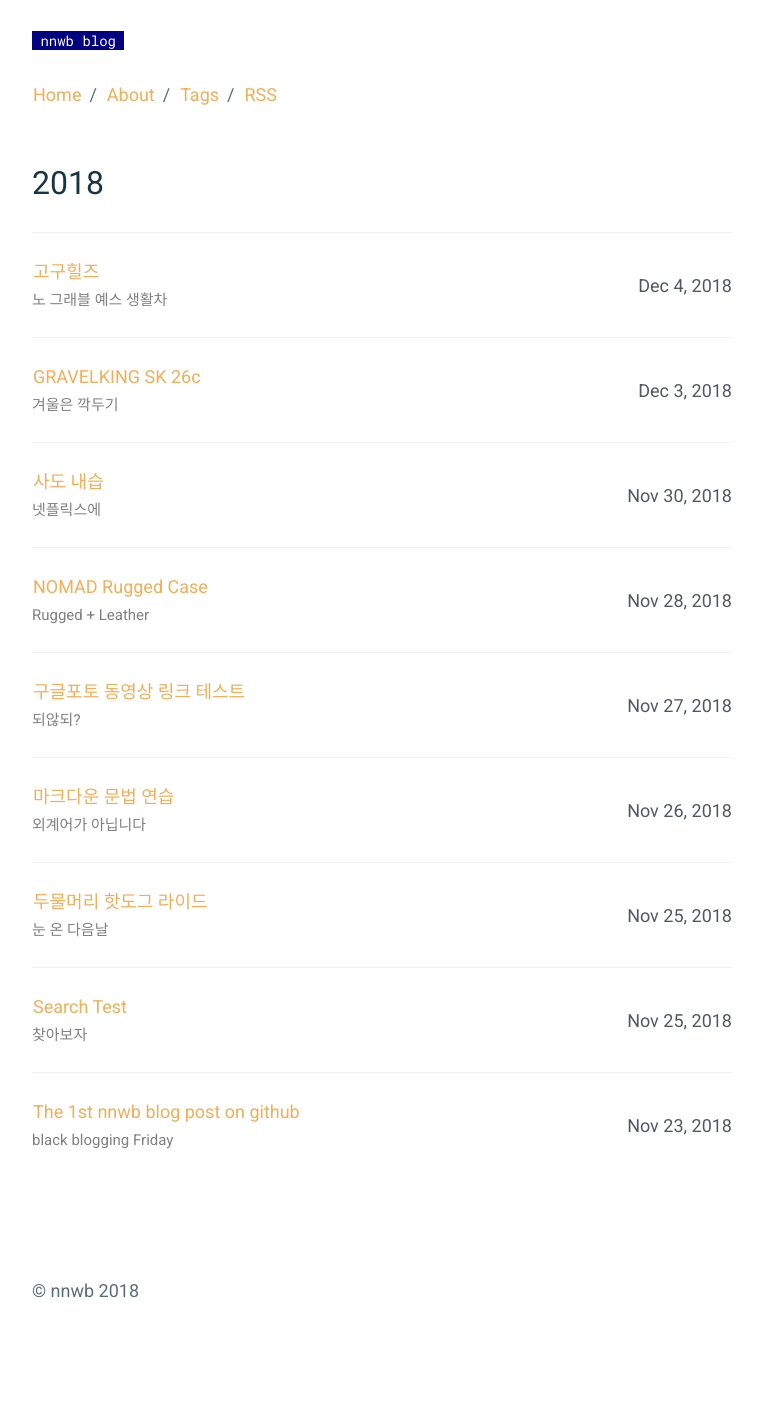
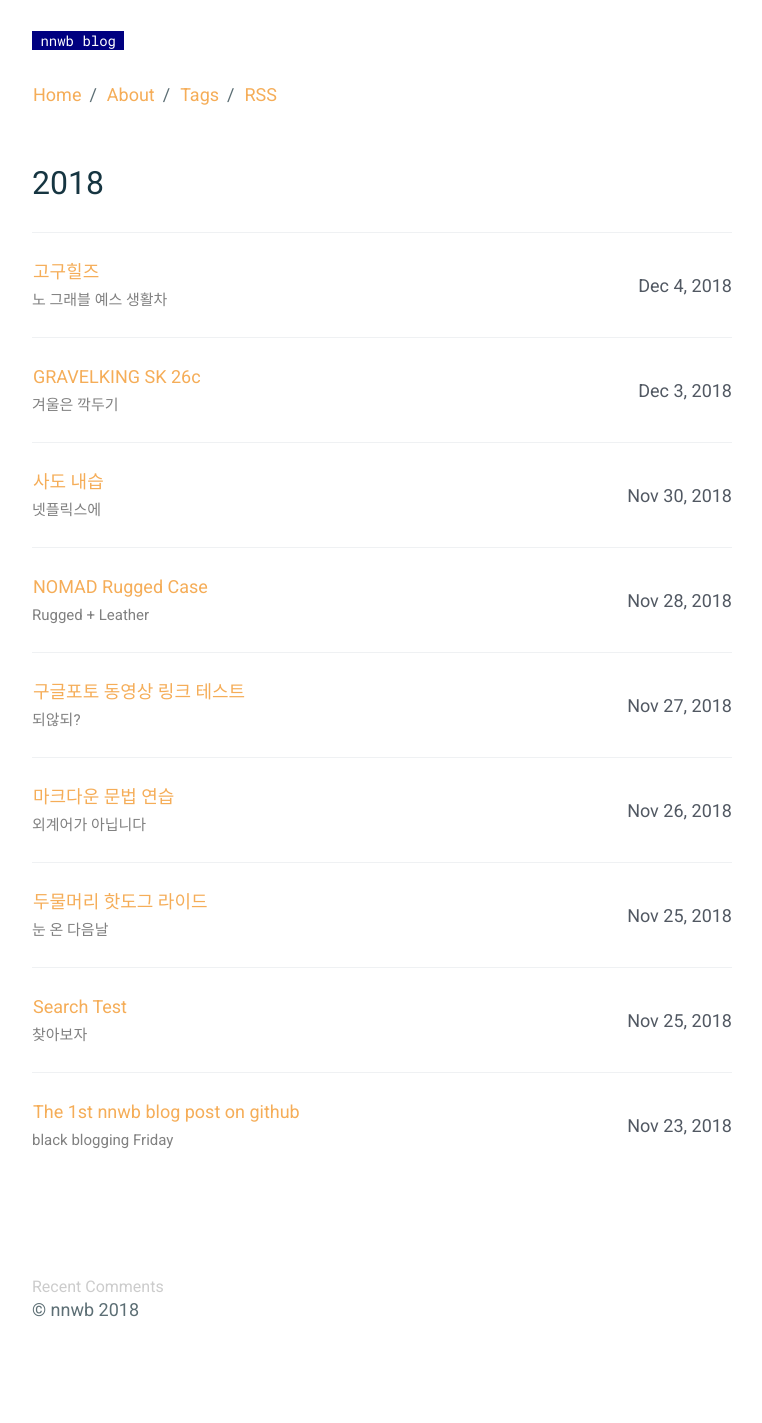
Before and after one commit to nnwb/nnwb.github.io, a Jekyll site: the page built from index.html, in a window 1280 px wide. Shown: the whole page, without its empty margins (258-1020 px from the left). Built offline with Jekyll 4.4.1, drawn with Linux system fonts in a browser that asks for light colours; comment, search, counter and statistics services are not loaded.

Commit message:
Update page.html

```diff
--- a/_layouts/page.html
+++ b/_layouts/page.html
@@ -6,5 +6,8 @@ layout: default
   <div class="c-page__main">
     {{ content }}
   </div>
+  <div id="recentcomments" class="dsq-widget"><h2 class="dsq-widget-title"><font size=3px color=cccccc>Recent Comments</font></h2><script type="text/javascript" src="http://nnwb.disqus.com/recent_comments_widget.js?num_items=5&hide_avatars=1&avatar_size=32&excerpt_length=20"></script></div>
+    </div>
+
   {% include footer.html %}
 </div>
```
